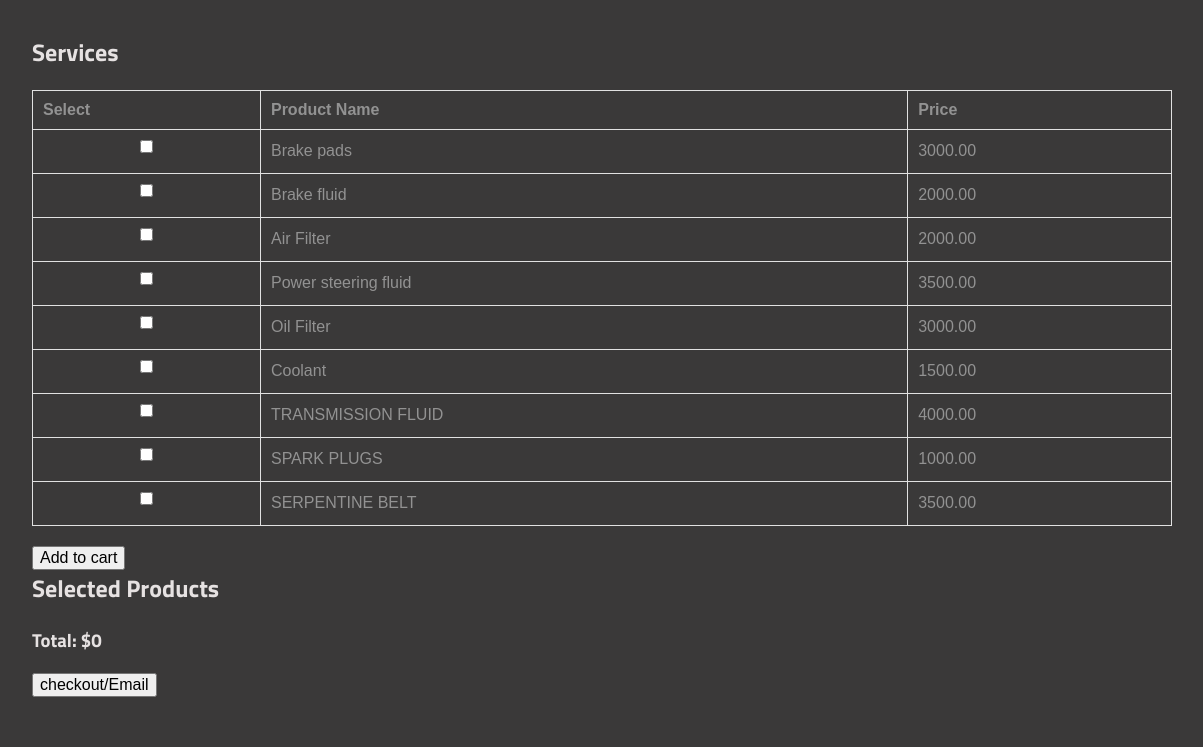
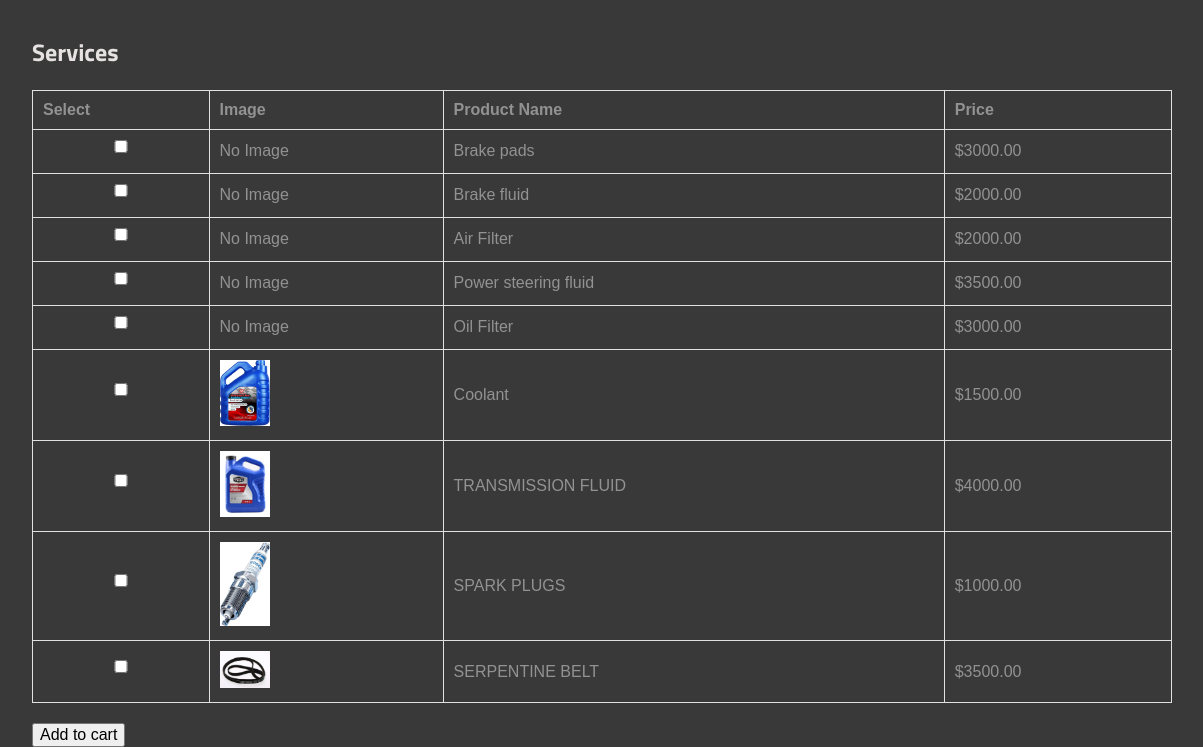
Before and after one commit to benzoic09/Vehicle_Maintenance_System, a Django app: page /services/ in a window 1520 px wide; the page is wider, and only the part inside the window is pictured. Shown: the part 136-883 px from the top of that part, without its empty margins (223-1426 px from the left). Before the commit the page ends 833 px from the top of that part, so only its background shows below. Run offline with Django 4.2, Linux system fonts and the light colour scheme; a user stored in the database is signed in; data comes from the database, SQL or seed files in the repository; both versions use the stored data as it was after the commit; some libraries are stand-ins or nearby versions.

Commit message:
fixed service layout

```diff
--- a/vms/templates/services.html
+++ b/vms/templates/services.html
@@ -1,10 +1,8 @@
 {% extends 'base.html' %}
 
-{% block title %}Products{% endblock %}
+{% block title %}Services{% endblock %}
 
 {% block content %}
-
-
 <div class="table_temp">
     <h2>Services</h2>
     <form method="post">
@@ -13,6 +11,7 @@
             <thead>
                 <tr>
                     <th>Select</th>
+                    <th>Image</th>
                     <th>Product Name</th>
                     <th>Price</th>
                 </tr>
@@ -21,14 +20,22 @@
                 {% for product in products %}
                     <tr>
                         <td><input type="checkbox" name="products" value="{{ product.id }}"></td>
+                        <td>
+                            {% if product.image %}
+                                <img src="{{ product.image.url }}" alt="{{ product.name }}" width="50">
+                            {% else %}
+                                No Image
+                            {% endif %}
+                        </td>
                         <td>{{ product.name }}</td>
-                                <td>{{ product.price }}</td>
+                        <td>${{ product.price }}</td>
                     </tr>
                 {% endfor %}
             </tbody>
         </table>
         <button type="submit" name="action" value="calculate_total">Add to cart</button>
-            </form>
+
+        {% if selected_products %}
             <h2>Selected Products</h2>
             <ul>
                 {% for product in selected_products %}
@@ -36,6 +43,8 @@
                 {% endfor %}
             </ul>
             <h3>Total: ${{ total }}</h3>
+            <button type="submit" name="action" value="send_email">Checkout/Email</button>
+        {% endif %}
+    </form>
 </div>
-        <button type="submit" name="action" value="send_email">checkout/Email</button>
 {% endblock %}
--- a/vms/vms/settings.py
+++ b/vms/vms/settings.py
@@ -139,4 +139,4 @@ DEFAULT_FROM_EMAIL = 'gichimumbugua@gmail.com'
 LOGIN_URL = 'login'
 
 MEDIA_URL = '/media/'
-MEDIA_ROOT = os.path.join(BASE_DIR, 'media')
+MEDIA_ROOT = BASE_DIR / 'media'
--- a/vms/vms/urls.py
+++ b/vms/vms/urls.py
@@ -16,8 +16,13 @@ Including another URLconf
 """
 from django.contrib import admin
 from django.urls import path, include
+from django.conf.urls.static import static
+from django.conf import settings
 
 urlpatterns = [
     path('admin/', admin.site.urls),
     path('', include('vms_app.urls'))
 ]
+
+if settings.DEBUG:
+    urlpatterns += static(settings.MEDIA_URL, document_root=settings.MEDIA_ROOT)
--- a/vms/vms_app/urls.py
+++ b/vms/vms_app/urls.py
@@ -1,7 +1,5 @@
 from django.urls import path
 from . import views
-from django.conf import settings
-from django.conf.urls.static import static
 
 urlpatterns = [
     path('', views.index, name='index'),
@@ -22,6 +20,3 @@ urlpatterns = [
     path('products/edit/<int:id>/', views.edit_product, name='edit_product'),
     path('products/delete/<int:id>/', views.delete_product, name='delete_product')
 ]
-
-if settings.DEBUG:
-    urlpatterns += static(settings.MEDIA_URL, document_root=settings.MEDIA_ROOT)
--- a/vms/vms_app/views.py
+++ b/vms/vms_app/views.py
@@ -23,10 +23,9 @@ def services(request):
         total = sum(product.price for product in selected_products)
 
         if request.POST.get('action') == 'send_email':
-            subject = 'Selected Products'
+            subject = 'Your Invoice for Selected Products'
             message = '\n'.join(f'{product.name} - ${product.price}' for product in selected_products)
             recipient = request.user.email  # Send email to the logged-in user
-            # recipient = 'benzoic09@hotmail.com'
             send_mail(subject, message, 'gichimumbugua@gmail.com', [recipient])
             return render(request, 'email_sent.html')  # Ensure email_sent.html exists
 
@@ -71,7 +70,7 @@ def product_list(request):
     if request.method == 'POST':
         form = ProductForm(request.POST, request.FILES)
         if form.is_valid():
-            form.save
+            form.save()
             return redirect('product_list')
     else:
         form = ProductForm()
```
Also changed, not shown: vms/db.sqlite3, vms/media/product_images/SERPENTINE_BELT.jpg (added), vms/media/product_images/TRANSMISSION_FLUID.jpg (added). Lines whose indentation alone changed are shown as unchanged.
